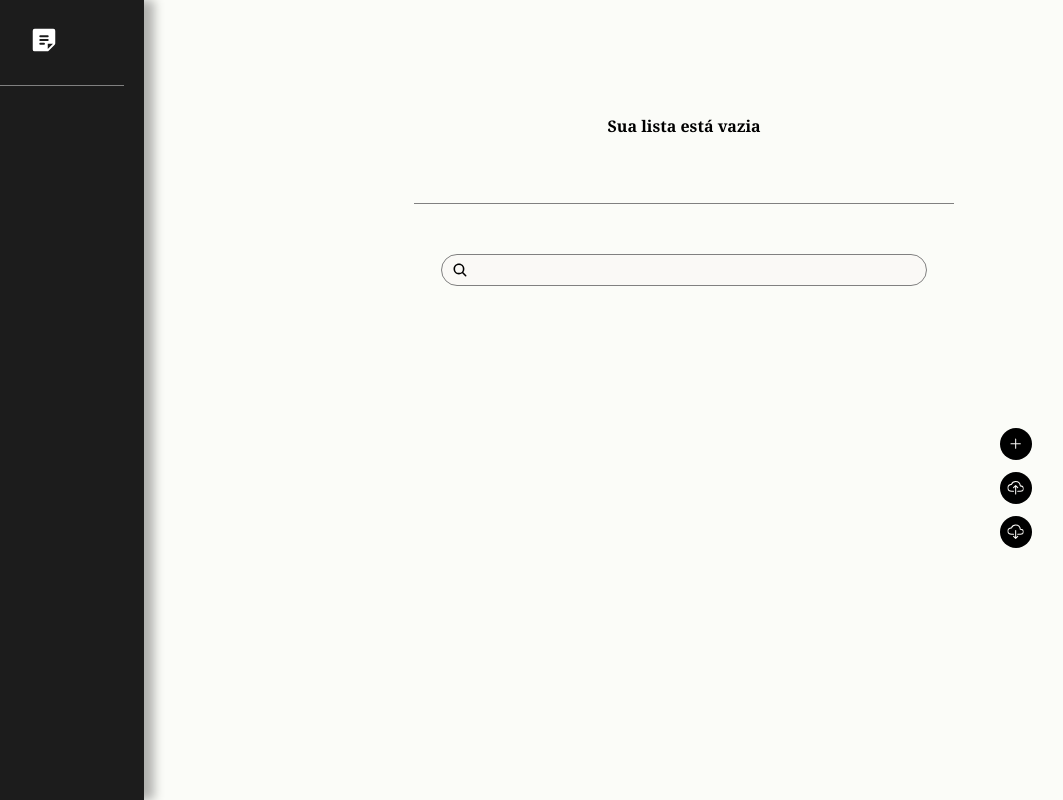
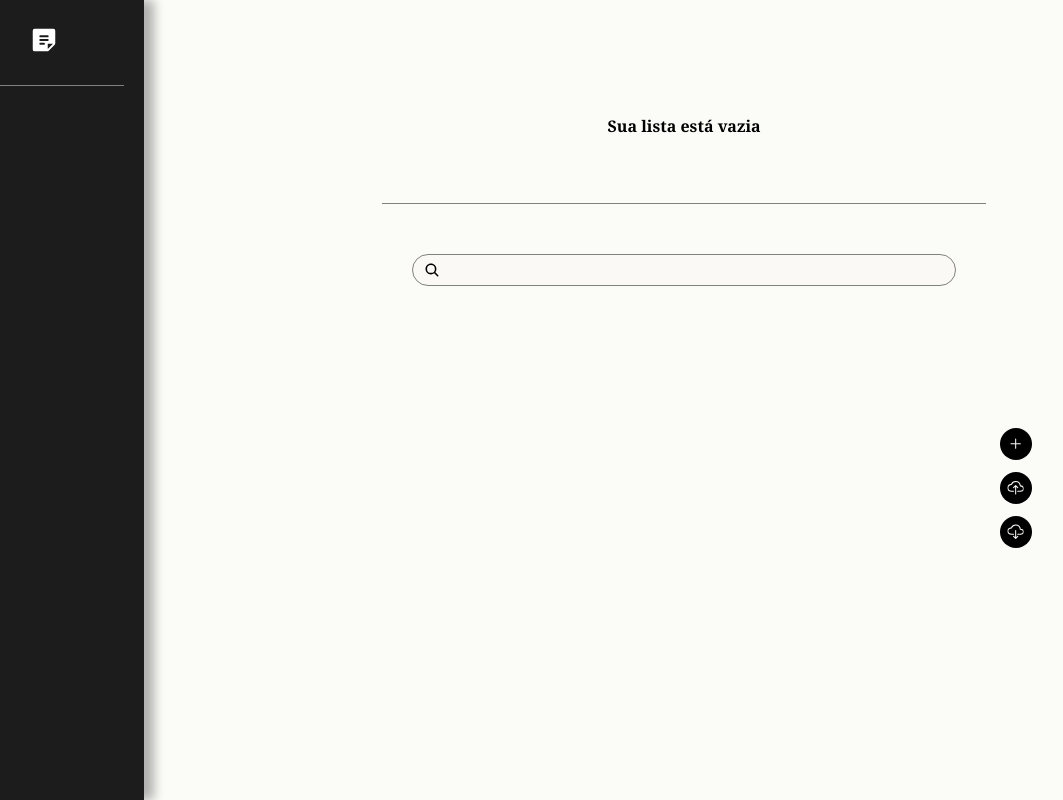
Before and after one commit to thauan11/anota-mais, a React (Create React App) app: page / in a window 1280 px wide. Shown: the whole page, without its empty margins (56-1119 px from the left). Built offline with nearby package versions, Linux system fonts and the light colour scheme; the HTML template or start-up script is replaced by a standard one.

Commit message:
feat: atualiza width principal

```diff
--- a/src/pages/Home/style.css
+++ b/src/pages/Home/style.css
@@ -1,5 +1,5 @@
 .home {
-  width: 50%;
+  width: 55%;
   height: 100vh;
   overflow: hidden;
   margin: 0 auto;
--- a/src/pages/Item/style.css
+++ b/src/pages/Item/style.css
@@ -1,5 +1,5 @@
 .item-page {
-  width: 60%;
+  width: 55%;
   height: 100vh;
   overflow: hidden;
   margin: 0 auto;
```
